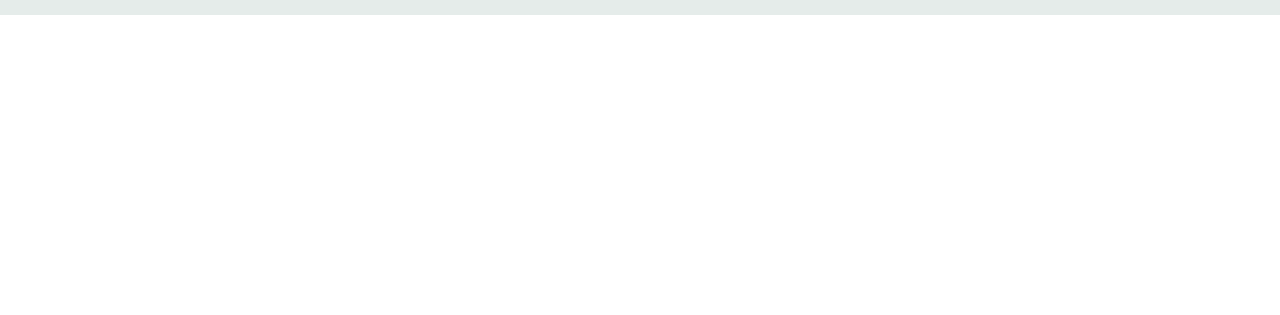
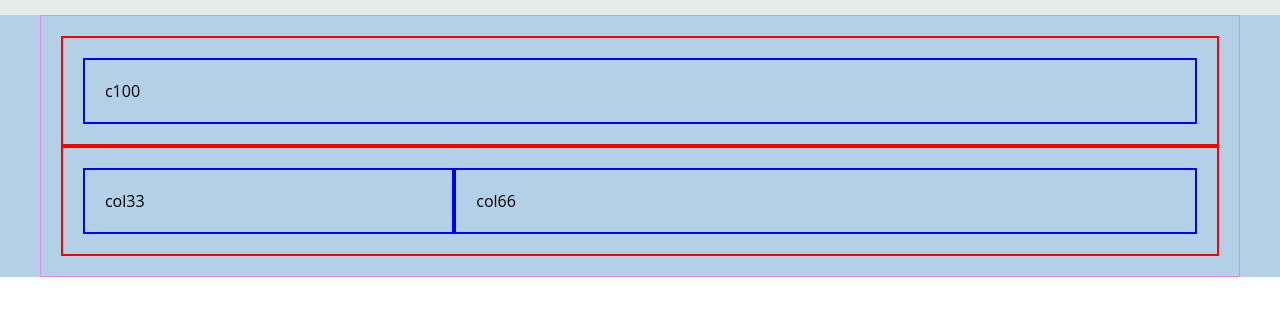
Before and after one commit to GioiPronesti/htmlcss-dropbox, a plain HTML site: page index.html in a window 1280 px wide. Shown: the part 75-390 px from the top of the page. Drawn offline with Linux system fonts and the light colour scheme.

Commit message:
aggiunto regole di debug e layout sulla sezione hero

```diff
--- a/css/style.css
+++ b/css/style.css
@@ -48,7 +48,7 @@ img {
 }
 
 .container-small {
-    max-width: 1000px;
+    max-width: 900px;
     margin: 0 auto;
 }
 
@@ -56,6 +56,20 @@ img {
     display: flex;
     flex-wrap:wrap;
 }
+
+.col-100 {
+    width: 100%;
+}
+
+.col-33 {
+    width: 33.33%;
+}
+
+.col-66 {
+    width: 66.66%;
+}
+
+
 /*---- HEADER ----*/
 
 .main-header {
@@ -86,4 +100,25 @@ img {
     padding: 10px 15px;
 }
 
+/*HERO*/
+
+.hero {
+    background-color:var(--light-blue);
+}
+
 /*Debug Rules*/
+
+.debug .container {
+    border: 1px solid violet;
+    padding: 20px;
+}
+
+.debug .row {
+    border: 2px solid red;
+    padding: 20px;
+}
+
+.debug .row > * {
+    border: 2px solid blue;
+    padding: 20px;
+}
--- a/index.html
+++ b/index.html
@@ -45,13 +45,19 @@
     </header>
     <main>
         <section class="hero debug">
-            <div class="container">
-                <div class="row">
-                    <div class="col-100"></div>
+            <div class="container ">
+                <div class="row ">
+                    <div class="col-100">
+                        c100
+                    </div>
                 </div>
                 <div class="row">
-                    <div class="col-33"></div>
-                    <div class="col-66"></div>
+                    <div class="col-33">
+                        col33
+                    </div>
+                    <div class="col-66">
+                        col66
+                    </div>
                 </div>
             </div>
         </section>
```
